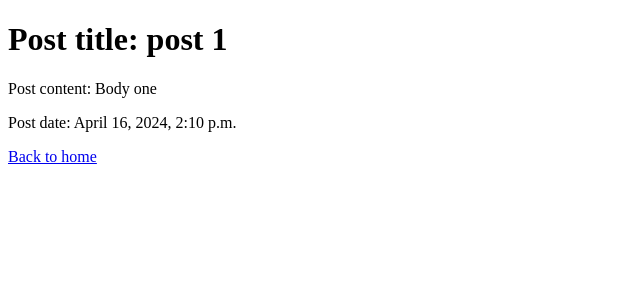
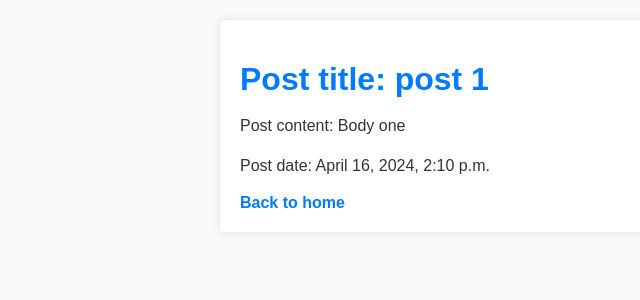
Before and after one commit to AhmedFathyMohamed10/django-forms-we-health-it, a Django app: page /post/28/ in a window 1280 px wide. Shown: the top 300 px of the page, without its empty margins (0-640 px from the left). Run offline with Django 5.2, Linux system fonts and the light colour scheme; data comes from the database, SQL or seed files in the repository; both versions use the stored data as it was after the commit.

Commit message:
adding post id page

```diff
--- a/templates/home.html
+++ b/templates/home.html
@@ -108,7 +108,7 @@
                 <h1>{{ post.title }}</h1>
                 <h2>{{ post.body }}</h2>
                 <p>Created at: {{ post.created_at }}</p>
-                <b><a href="{% url 'post-detail' %}">Show Post</a></b>
+                <b><a href="{% url 'post-detail' post.id %}">Show Post</a></b>
             </div>
         {% endfor %}
         <!-- Show post -->
--- a/templates/show_post.html
+++ b/templates/show_post.html
@@ -4,13 +4,52 @@
     <meta charset="UTF-8">
     <meta name="viewport" content="width=device-width, initial-scale=1.0">
     <title>Post</title>
+    <style>
+        body {
+            font-family: Arial, sans-serif;
+            background-color: #f8f9fa;
+            margin: 0;
+            padding: 0;
+        }
+
+        .container {
+            max-width: 800px;
+            margin: 20px auto;
+            padding: 20px;
+            background-color: #fff;
+            border-radius: 5px;
+            box-shadow: 0 0 10px rgba(0, 0, 0, 0.1);
+        }
+
+        h1 {
+            color: #007bff;
+            margin-bottom: 10px;
+        }
+
+        p {
+            color: #333;
+            line-height: 1.5;
+        }
+
+        a {
+            color: #007bff;
+            text-decoration: none;
+            font-weight: bold;
+        }
+
+        a:hover {
+            text-decoration: underline;
+        }
+    </style>
 </head>
 <body>
-    <!-- Post page -->
-    <h1>Post title: {{ post.title }}</h1>
-    <p>Post content: {{ post.body }}</p>
-    <p>Post date: {{ post.created_at }}</p>
+    <div class="container">
+        <!-- Post page -->
+        <h1>Post title: {{ post.title }}</h1>
+        <p>Post content: {{ post.body }}</p>
+        <p>Post date: {{ post.created_at }}</p>
 
-    <a href="{% url 'home' %}">Back to home</a>
+        <a href="{% url 'home' %}">Back to home</a>
+    </div>
 </body>
 </html>
```
Also changed, not shown: db.sqlite3.
